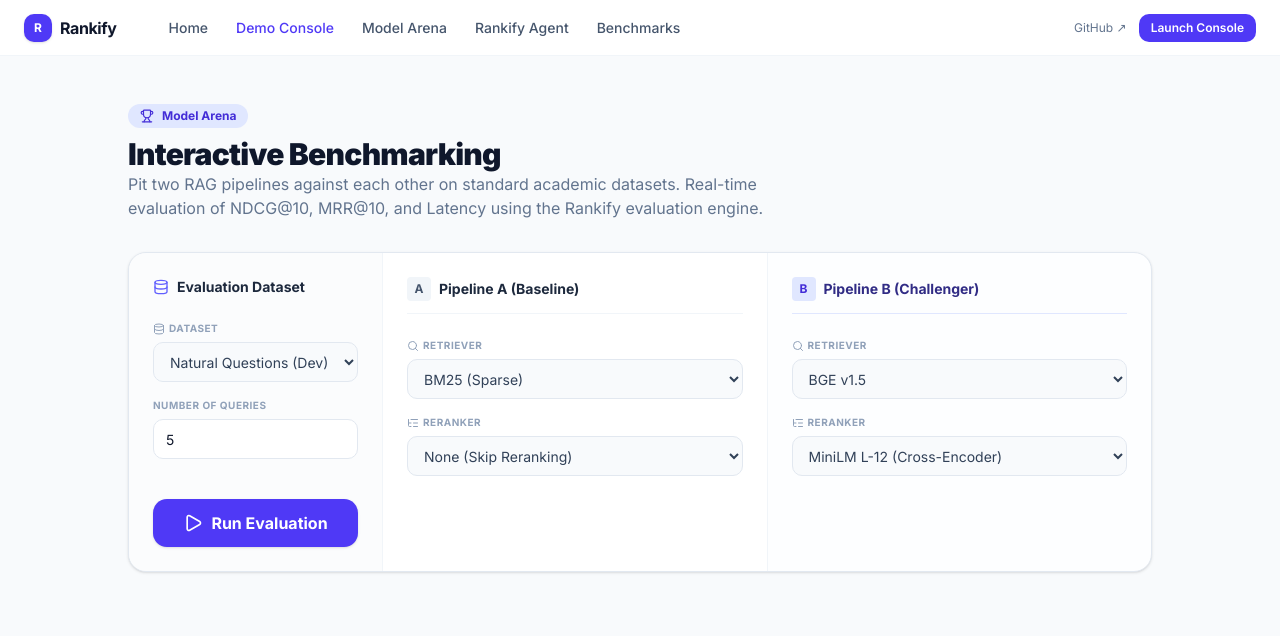
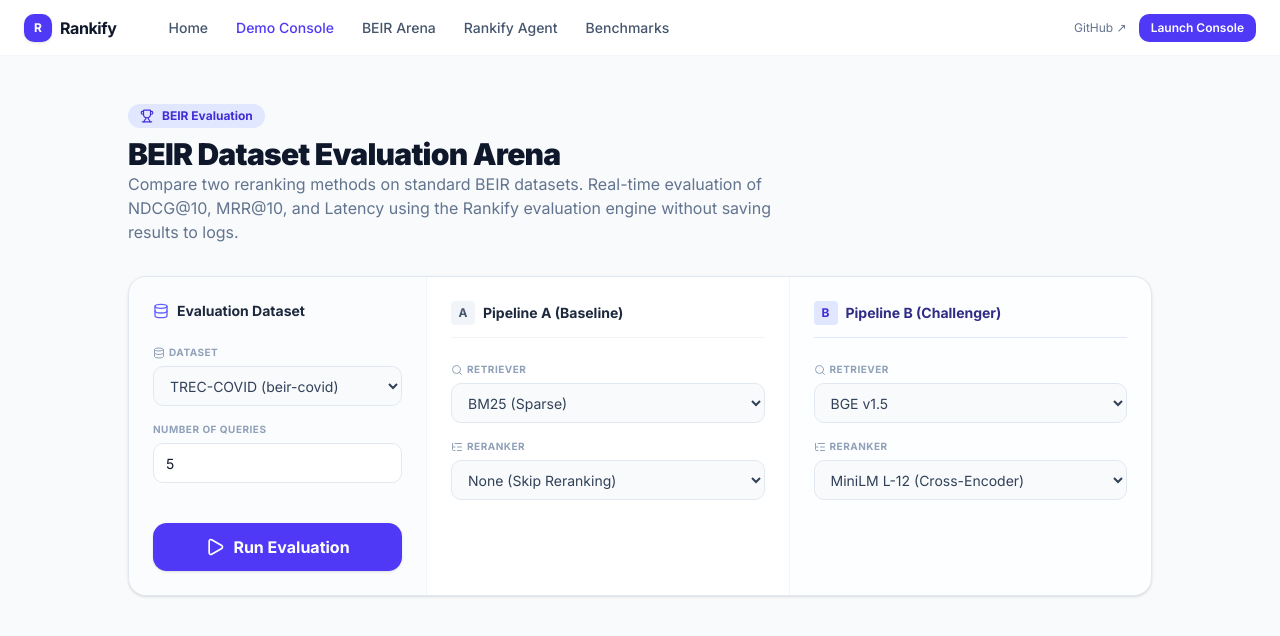
Before and after one commit to shuxint/Rankify-Rag-Toolkit, a Next.js app in the folder demo-web/: page /arena in a window 1280 px wide. Shown: the top 636 px of the page. Built offline with nearby package versions, Linux system fonts and the light colour scheme.

Commit message:
feat: rebrand model arena to BEIR Dataset Evaluation Arena

```diff
--- a/demo-web/src/app/arena/page.tsx
+++ b/demo-web/src/app/arena/page.tsx
@@ -4,10 +4,21 @@ import { useState } from "react";
 import { Play, Database, Search, ListTree, Loader2, Trophy, ArrowRight, CheckCircle2 } from "lucide-react";
 
 const DATASETS = [
-    { value: "nq-dev", label: "Natural Questions (Dev)" },
-    { value: "msmarco", label: "MS MARCO" },
-    { value: "triviaqa", label: "TriviaQA" },
-    { value: "covid", label: "TREC-COVID" }
+    { value: "dl19", label: "TREC Deep Learning 19 (dl19)" },
+    { value: "dl20", label: "TREC Deep Learning 20 (dl20)" },
+    { value: "beir-covid", label: "TREC-COVID (beir-covid)" },
+    { value: "beir-nfc", label: "NFCorpus (beir-nfc)" },
+    { value: "beir-touche", label: "Touché-2020 (beir-touche)" },
+    { value: "beir-dbpedia", label: "DBPedia (beir-dbpedia)" },
+    { value: "beir-scifact", label: "SciFact (beir-scifact)" },
+    { value: "beir-signal", label: "Signal-1M (beir-signal)" },
+    { value: "beir-news", label: "TREC-News (beir-news)" },
+    { value: "beir-robust04", label: "Robust04 (beir-robust04)" },
+    { value: "beir-arguana", label: "ArguAna (beir-arguana)" },
+    { value: "beir-fever", label: "FEVER (beir-fever)" },
+    { value: "beir-fiqa", label: "FiQA (beir-fiqa)" },
+    { value: "beir-quora", label: "Quora (beir-quora)" },
+    { value: "beir-scidocs", label: "SciDocs (beir-scidocs)" }
 ];
 
 const RETRIEVERS = [
@@ -58,7 +69,7 @@ function MetricBar({ label, value, max, format = "number" }: { label: string; va
 }
 
 export default function ArenaPage() {
-    const [dataset, setDataset] = useState("nq-dev");
+    const [dataset, setDataset] = useState("beir-covid");
     const [queries, setQueries] = useState(5);
     const [loading, setLoading] = useState(false);
     const [error, setError] = useState<string | null>(null);
@@ -116,11 +127,11 @@ export default function ArenaPage() {
                 {/* Header */}
                 <div className="flex flex-col gap-2text-center md:text-left">
                     <div className="inline-flex items-center gap-2 px-3 py-1 rounded-full bg-indigo-100 text-indigo-700 text-xs font-bold w-fit mb-2">
-                        <Trophy className="w-3.5 h-3.5" /> Model Arena
+                        <Trophy className="w-3.5 h-3.5" /> BEIR Evaluation
                     </div>
-                    <h1 className="text-3xl font-black text-slate-900 tracking-tight">Interactive Benchmarking</h1>
+                    <h1 className="text-3xl font-black text-slate-900 tracking-tight">BEIR Dataset Evaluation Arena</h1>
                     <p className="text-slate-500 max-w-2xl">
-                        Pit two RAG pipelines against each other on standard academic datasets. Real-time evaluation of NDCG@10, MRR@10, and Latency using the Rankify evaluation engine.
+                        Compare two reranking methods on standard BEIR datasets. Real-time evaluation of NDCG@10, MRR@10, and Latency using the Rankify evaluation engine without saving results to logs.
                     </p>
                 </div>
 
--- a/demo-web/src/app/layout.tsx
+++ b/demo-web/src/app/layout.tsx
@@ -23,7 +23,7 @@ export default function RootLayout({ children }: { children: React.ReactNode })
           <div className="flex items-center gap-1 ml-4">
             <NavLink href="/" label="Home" />
             <NavLink href="/chat" label="Demo Console" highlight />
-            <NavLink href="/arena" label="Model Arena" />
+            <NavLink href="/arena" label="BEIR Arena" />
             <NavLink href="/agent" label="Rankify Agent" />
             <NavLink href="/performance" label="Benchmarks" />
           </div>
```
